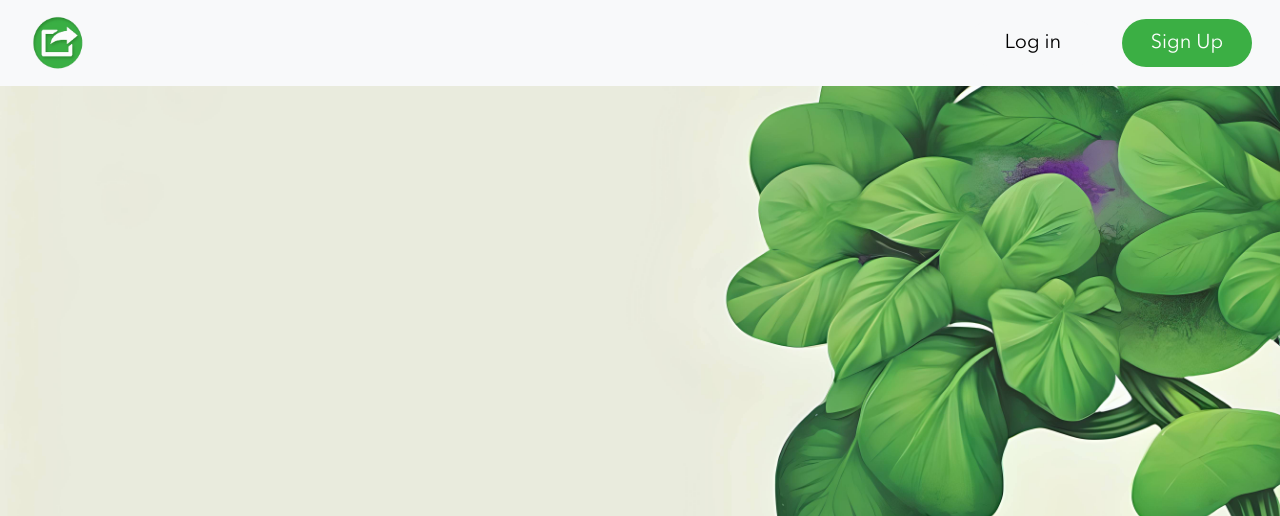
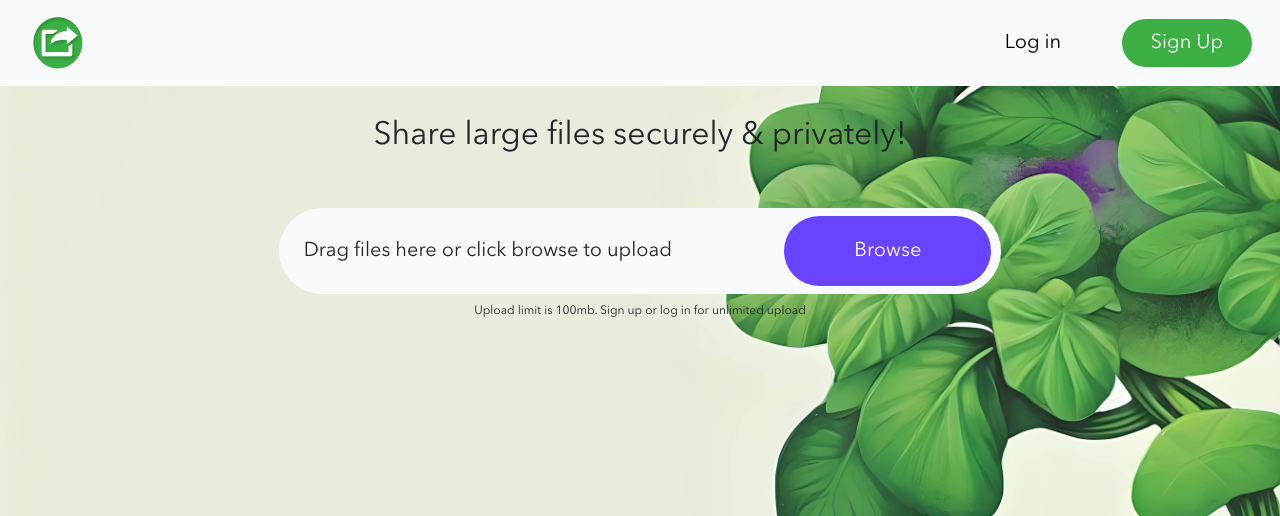
Before and after one commit to ay0x/Share-it, a Django app: page / in a window 1280 px wide. Shown: the top 516 px of the page. Run offline with Django 5.2, Linux system fonts and the light colour scheme; some libraries are stand-ins or nearby versions.

Commit message:
feat: Add a header and dropbox <div> to home page
Add header information and dropbox div to the home page html structure

```diff
--- a/templates/pages/home.html
+++ b/templates/pages/home.html
@@ -1,5 +1,30 @@
 {% extends "base.html" %}
 
 {% block content%}
-<h1>Home Page</h1>
+<main class="mt-5 pt-5">
+  <!-- The first DIV (Header information starts here) -->
+  <div class="container-fluid" id="headerInfo">
+      <div class="row">
+          <div class="col">
+              <p class="text-center fs-2 text-dark mt-3 mb-0">Share large files securely & privately!</p>
+          </div>
+      </div>
+  </div>
+  <!-- DROPBOX DIV -->
+  <div class="container-fluid mt-5 mb-5" id="dropbox">
+      <div class="row d-flex justify-content-center">
+          <div class="col"></div>
+          <div class="col-7">
+              <input type="file" class="custom-file-input" id="customFileInput" multiple>
+              <label class="custom-file-label" for="customFileInput">
+                  <span class="fs-5 custom-file-text">Drag files here or click browse to upload</span>
+                  <button class="btn fs-5 custom-file-button" onclick="document.getElementById('customFileInput').click()">Browse</button>
+              </label>
+          </div>
+          <div class="col"></div>
+          <p class="text-center mt-2 mb-0 progress-text">Upload limit is 100mb. Sign up or log in for unlimited upload</p>
+      </div>
+  </div>
+
+</main>
 {% endblock %}
```
